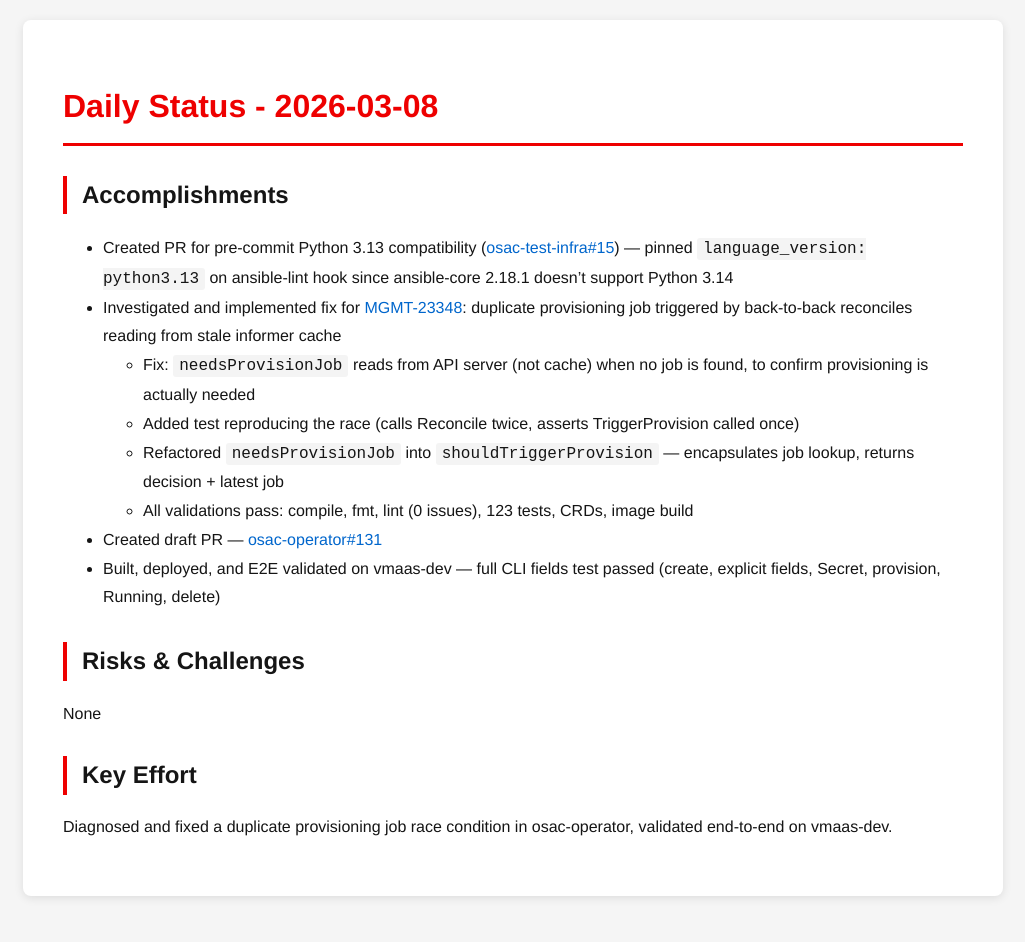
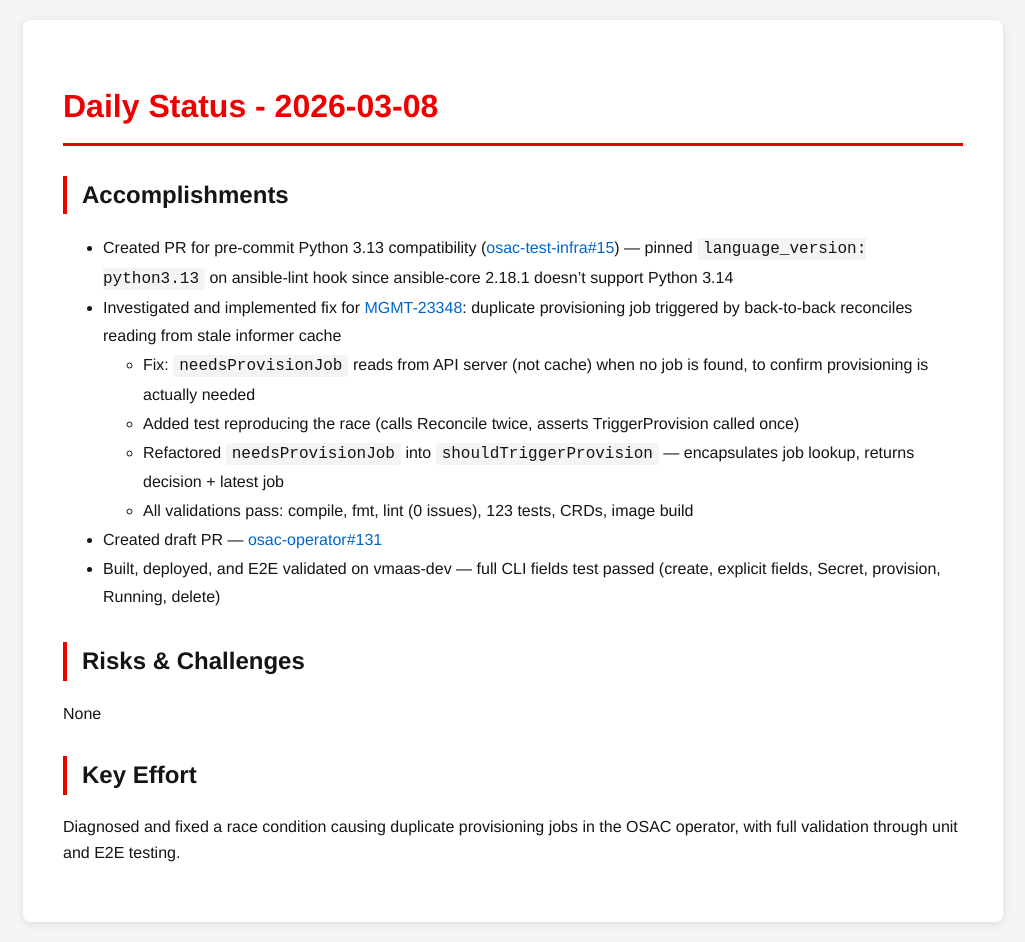
Before and after one commit to tzvatot/daily-status, a Jekyll site: the page built from 2026-03-08.md, in a window 1280 px wide. Shown: the whole page, without its empty margins (127-1152 px from the left). Built offline with Jekyll 4.4.1, drawn with Linux system fonts in a browser that asks for light colours; before the commit the page ends 916 px from its top, so only the background shows below that.

Commit message:
Daily status update - 2026-03-08

```diff
--- a/2026-03-08.md
+++ b/2026-03-08.md
@@ -20,4 +20,4 @@ date: 2026-03-08
 None
 
 ## Key Effort
-Diagnosed and fixed a duplicate provisioning job race condition in osac-operator, validated end-to-end on vmaas-dev.
+Diagnosed and fixed a race condition causing duplicate provisioning jobs in the OSAC operator, with full validation through unit and E2E testing.
```
